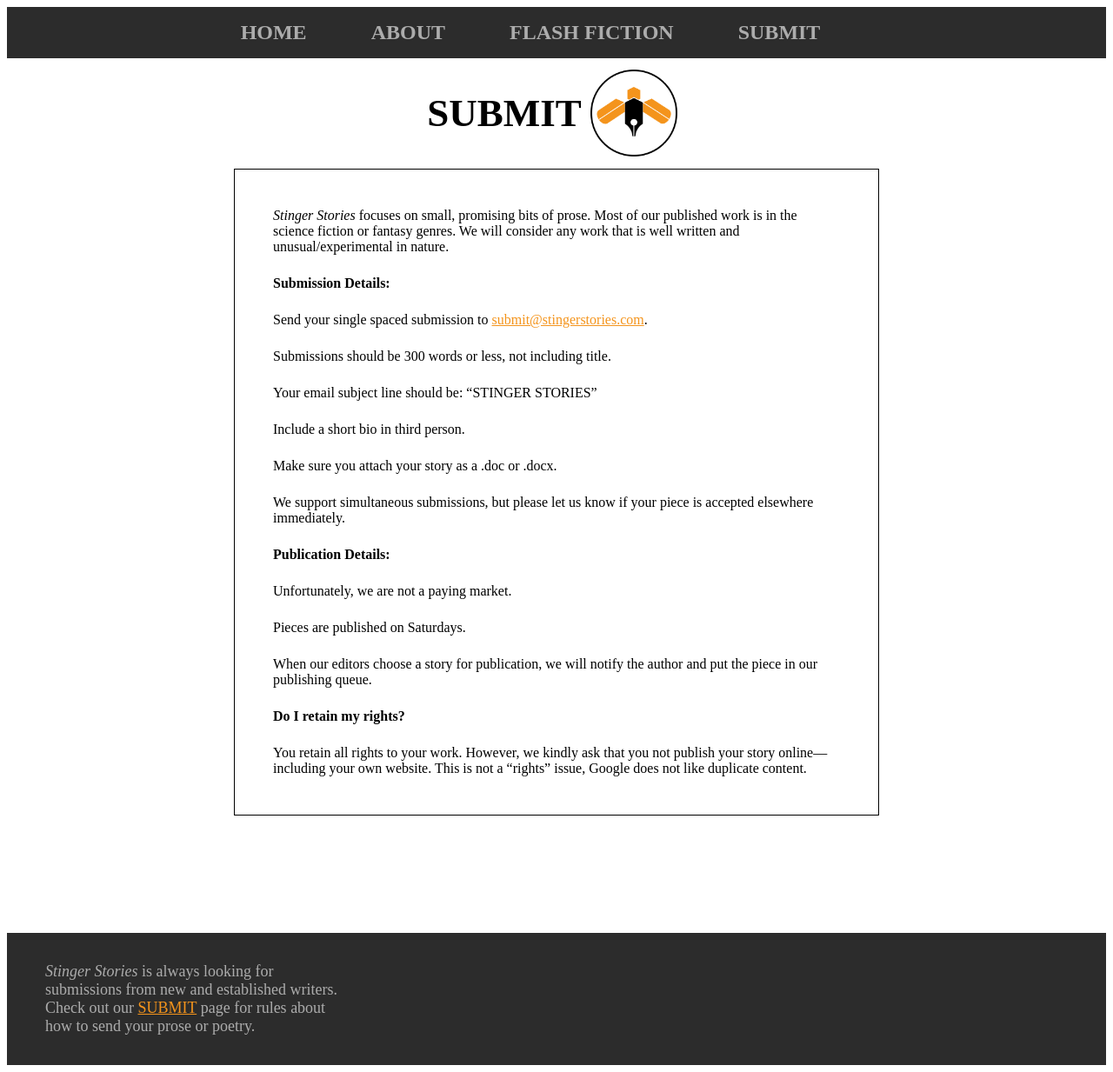
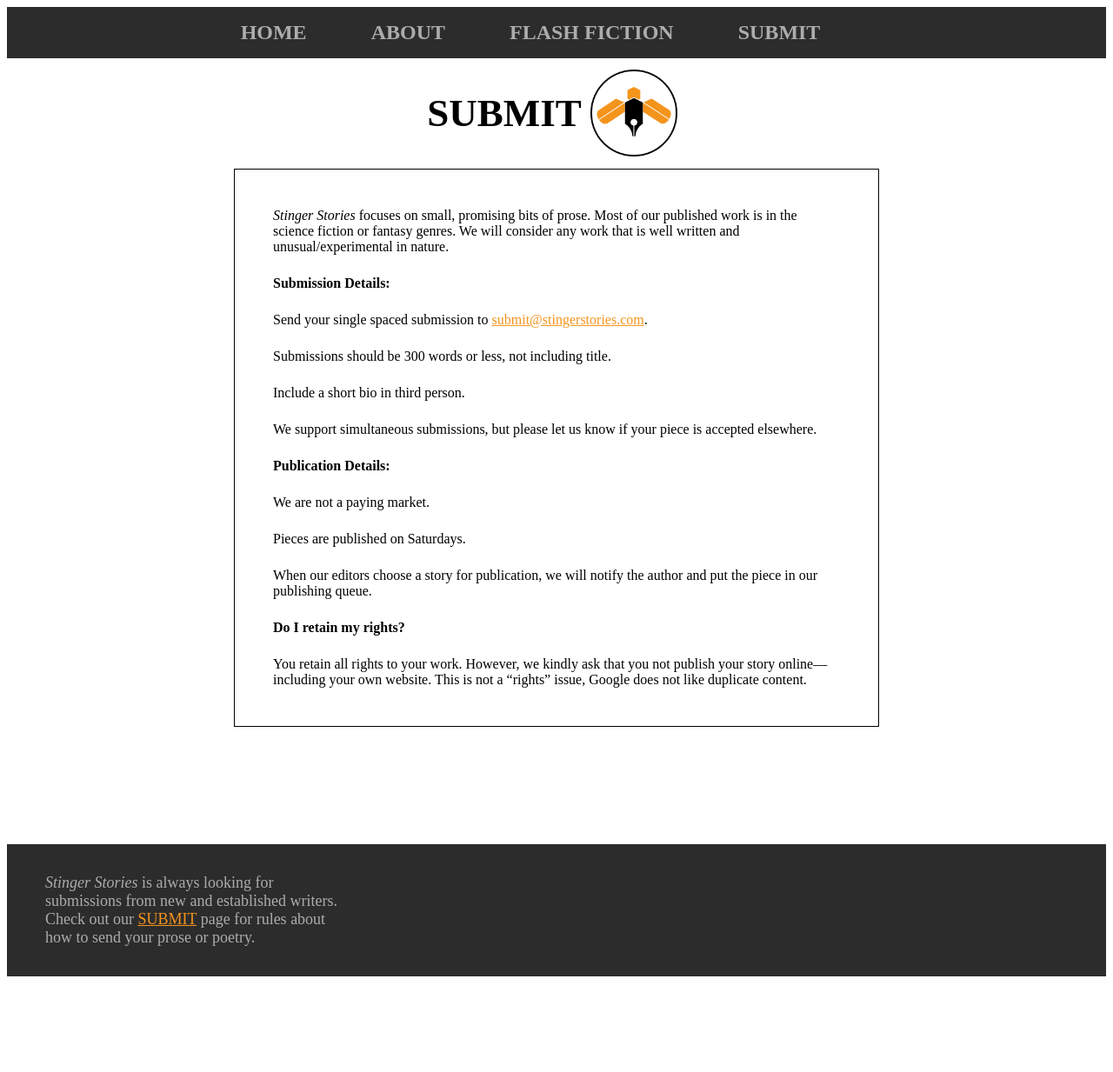
Before and after one commit to jwheatonumich/stinger-stories, a Jekyll site: the page built from submit.markdown, in a window 1280 px wide. Shown: the whole page at 87% size. Built offline with Jekyll 4.4.1, drawn with Linux system fonts in a browser that asks for light colours; after the commit the page ends 1131 px from its top, so only the background shows below that.

Commit message:
Update submit.markdown

```diff
--- a/submit.markdown
+++ b/submit.markdown
@@ -11,17 +11,13 @@
 
 Submissions should be 300 words or less, not including title.
 
-Your email subject line should be: “STINGER STORIES”
-
 Include a short bio in third person.
 
-Make sure you attach your story as a .doc or .docx.
-
-We support simultaneous submissions, but please let us know if your piece is accepted elsewhere immediately.
+We support simultaneous submissions, but please let us know if your piece is accepted elsewhere.
 
 <b>Publication Details:</b>
 
-Unfortunately, we are not a paying market.
+We are not a paying market.
 
 Pieces are published on Saturdays.
 
```
